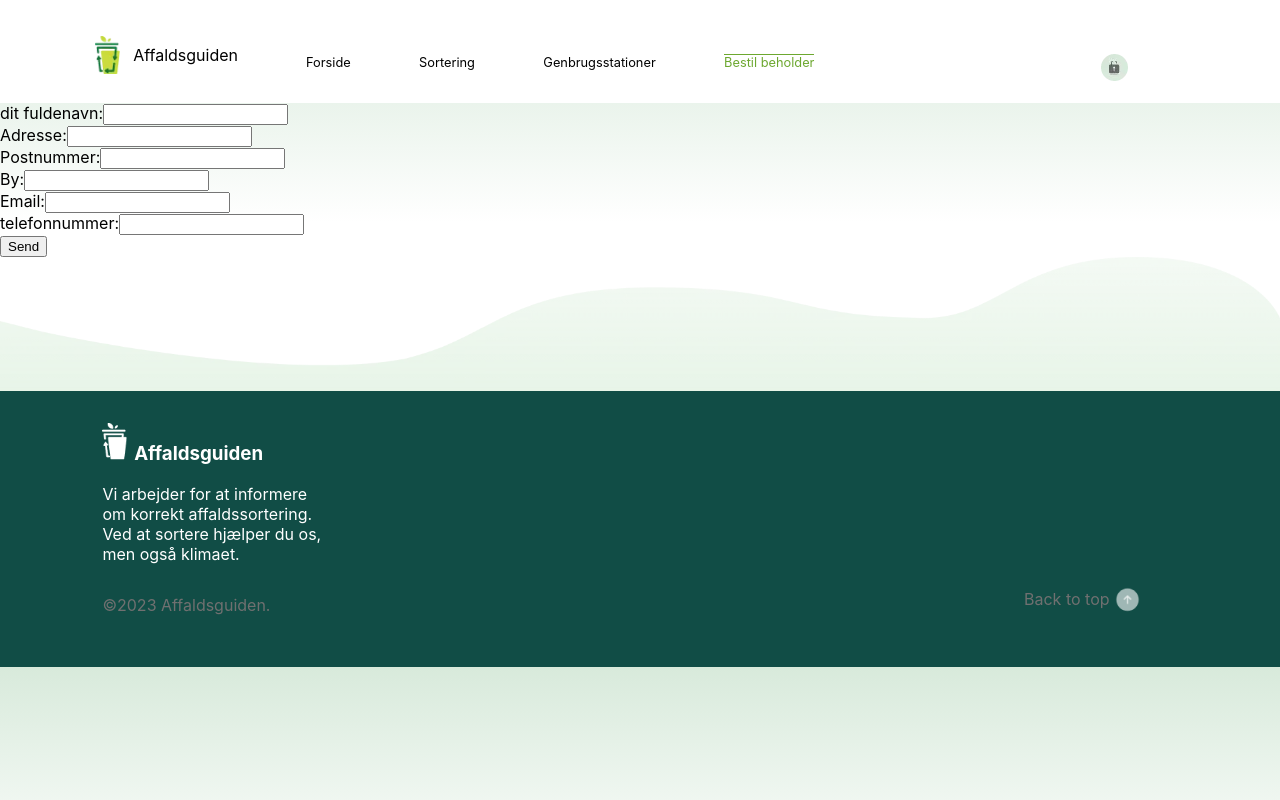
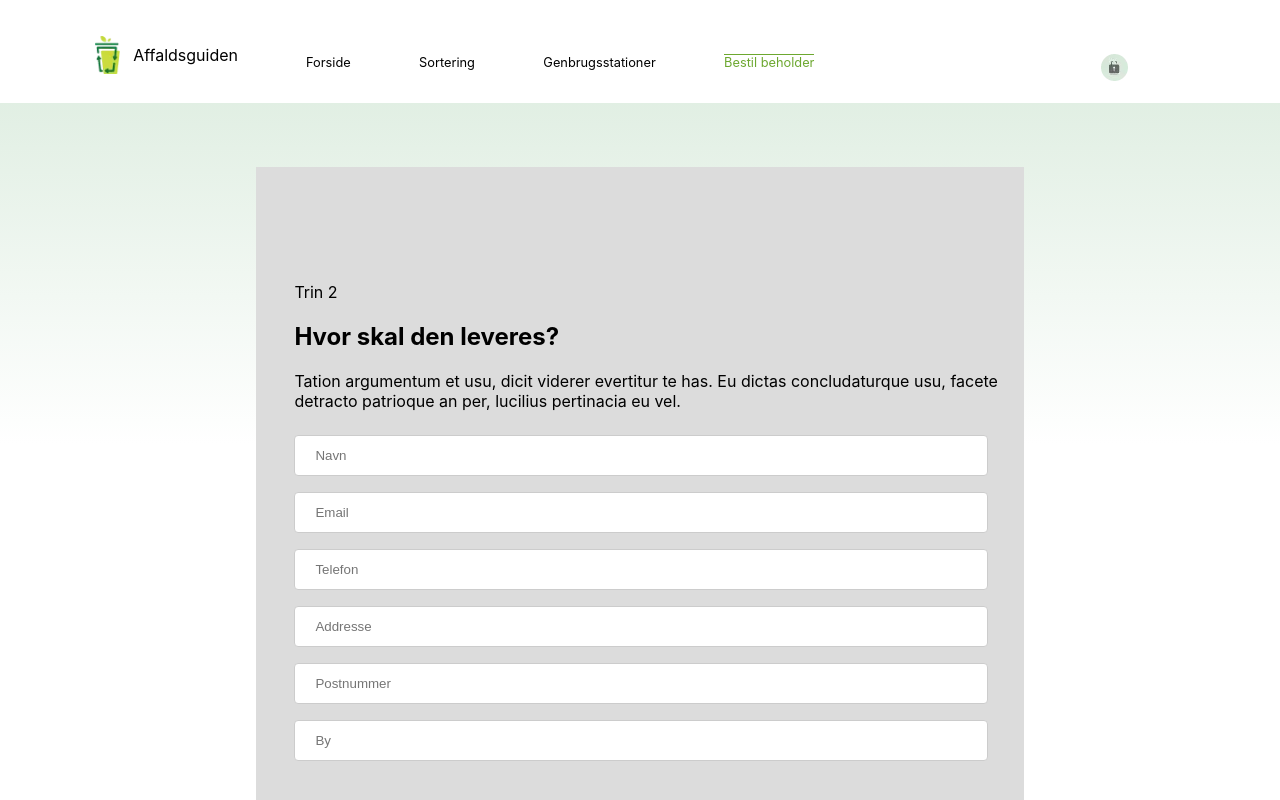
Before and after one commit to SlankehWeb/affaldsguiden, a React (Create React App) app: page /bestilbeholder/1 in a window 1280 px wide. Shown: the top 800 px of the page. Built offline with nearby package versions, Linux system fonts and the light colour scheme.

Commit message:
orderpart2 styling

```diff
--- a/src/components/pages/login/login.jsx
+++ b/src/components/pages/login/login.jsx
@@ -56,7 +56,7 @@ const Login = () => {
               <div>
                 <input
                   type="text"
-                  placeholder="Indtast brugernavn"
+                  placeholder="E-mail"
                   {...register("username", { required: true })}
                 />
                 {errors.username && (
@@ -65,7 +65,7 @@ const Login = () => {
               </div>
               <div>
                 <input
-                  placeholder="Indtast password"
+                  placeholder="Password"
                   type="password"
                   {...register("password", { required: true })}
                 />
--- a/src/components/pages/login/login.scss
+++ b/src/components/pages/login/login.scss
@@ -5,22 +5,13 @@
   margin-bottom: 10%;
   margin-left: 20%;
   margin-right: 20%;
-  display: grid;
-  grid-template-columns: repeat(2, 1fr);
-  grid-template-rows: 1fr;
-  grid-column-gap: 0px;
-  grid-row-gap: 0px;
+  display: flex;
+  justify-content: center;
   .logintextdiv {
-    grid-area: 1 / 1 / 2 / 2;
-    figure {
-      img {
-        width: 25px;
-      }
-    }
+    display: none;
   }
   .loginContainer {
     max-width: 80%;
-    grid-area: 1 / 2 / 2 / 3;
     border-radius: 10px;
     padding-top: 2%;
     padding-bottom: 5%;
@@ -31,6 +22,24 @@
     }
     form {
       text-align: center;
+      input[type=text], select{
+        width: 80%;
+        padding: 12px 20px;
+        margin: 8px 0;
+        display: inline-block;
+        border: 1px solid #ccc;
+        border-radius: 4px;
+        box-sizing: border-box;
+      }
+      input[type=password], select{
+        width: 80%;
+        padding: 12px 20px;
+        margin: 8px 0;
+        display: inline-block;
+        border: 1px solid #ccc;
+        border-radius: 4px;
+        box-sizing: border-box;
+      }
       button {
         margin-top: 3%;
         margin-bottom: 3%;
@@ -50,3 +59,24 @@
     }
   }
 }
+@media screen and (min-width: 1100px) {
+  .pageContainer {
+    display: grid;
+    grid-template-columns: repeat(2, 1fr);
+    grid-template-rows: 1fr;
+    grid-column-gap: 0px;
+    grid-row-gap: 0px;
+    .logintextdiv {
+      display: block;
+      grid-area: 1 / 1 / 2 / 2;}
+
+      figure {
+        img {
+          width: 25px;
+        }
+      }
+  }
+  .loginContainer {
+    grid-area: 1 / 2 / 2 / 3;
+  }
+}
--- a/src/components/pages/ordercontainerpage.jsx/parts/oderpart2.jsx
+++ b/src/components/pages/ordercontainerpage.jsx/parts/oderpart2.jsx
@@ -1,6 +1,7 @@
 import axios from "axios";
 import { useForm } from "react-hook-form";
 import { useParams } from "react-router-dom";
+import "./orderpart2.scss";
 
 const OrderPart2 = () => {
   const {
@@ -33,13 +34,34 @@ const OrderPart2 = () => {
   };
 
   return (
+    <div className="ordercontainer">
       <div>
+        <img
+          src={require("./Rectangle1.png")}
+          alt="first_step_form"
+          className="colum1"
+        />
+      </div>
+      <div className="colum2">
+        <div className="colum2text">
+          <p>Trin 2</p>
+          <h2>Hvor skal den leveres?</h2>
+          <p>
+            Tation argumentum et usu, dicit viderer evertitur te has. Eu dictas
+            concludaturque usu, facete detracto patrioque an per, lucilius
+            pertinacia eu vel.
+          </p>
+        </div>
         <form onSubmit={handleSubmit(formSubmit)}>
-      <input type="hidden" value={container_id} {...register("container_id")} />
+          <input
+            type="hidden"
+            value={container_id}
+            {...register("container_id")}
+          />
           <div>
-          <label htmlFor="fullname">dit fuldenavn:</label>
             <input
               id="fullname"
+              placeholder="Navn"
               {...register("fullname", {
                 required: "Du skal indtaste dit fuldenavn",
                 pattern: {
@@ -52,9 +74,39 @@ const OrderPart2 = () => {
           </div>
 
           <div>
-          <label htmlFor="address">Adresse:</label>
+            <input
+              id="email"
+              placeholder="Email"
+              {...register("email", {
+                required: "Du skal indtaste din email",
+                pattern: {
+                  value: /^\S+@\S+$/,
+                  message: "Du skal indtaste en gyldig mailadresse",
+                },
+              })}
+            />
+            {errors.email && <span>{errors.email.message}</span>}
+          </div>
+
+          <div>
+            <input
+              id="phone"
+              placeholder="Telefon"
+              {...register("phone", {
+                required: "Du skal indtaste dit telefonnummer",
+                pattern: {
+                  value: /^[0-9]{8}$/,
+                  message: "Du skal indtaste en gyldig telefonnummer",
+                },
+              })}
+            />
+            {errors.phone && <span>{errors.phone.message}</span>}
+          </div>
+
+          <div>
             <input
               id="address"
+              placeholder="Addresse"
               {...register("address", {
                 required: "Du skal indtaste din adresse",
               })}
@@ -63,9 +115,9 @@ const OrderPart2 = () => {
           </div>
 
           <div>
-          <label htmlFor="zipcode">Postnummer:</label>
             <input
               id="zipcode"
+              placeholder="Postnummer"
               {...register("zipcode", {
                 required: "Du skal indtaste dit postnummer",
                 pattern: {
@@ -86,9 +138,9 @@ const OrderPart2 = () => {
           </div>
 
           <div>
-          <label htmlFor="city">By:</label>
             <input
               id="city"
+              placeholder="By"
               {...register("city", {
                 required: "Du skal indtaste et bynavn",
               })}
@@ -97,39 +149,10 @@ const OrderPart2 = () => {
           </div>
 
           <div>
-          <label htmlFor="email">Email:</label>
-          <input
-            id="email"
-            {...register("email", {
-              required: "Du skal indtaste din email",
-              pattern: {
-                value: /^\S+@\S+$/,
-                message: "Du skal indtaste en gyldig mailadresse",
-              },
-            })}
-          />
-          {errors.email && <span>{errors.email.message}</span>}
-        </div>
-
-        <div>
-          <label htmlFor="phone">telefonnummer:</label>
-          <input
-            id="phone"
-            {...register("phone", {
-              required: "Du skal indtaste dit telefonnummer",
-              pattern: {
-                value: /^[0-9]{8}$/,
-                message: "Du skal indtaste en gyldig telefonnummer",
-              },
-            })}
-          />
-          {errors.phone && <span>{errors.phone.message}</span>}
-        </div>
-
-        <div>
             <button>Send</button>
           </div>
         </form>
+      </div>
     </div>
   );
 };
--- a/src/components/pages/ordercontainerpage.jsx/parts/order.scss
+++ b/src/components/pages/ordercontainerpage.jsx/parts/order.scss
@@ -1,3 +1,4 @@
+@use "../../../global/colors/colors.scss" as s;
 .ordercontainer {
   display: grid;
   grid-template-columns: repeat(3, 1fr);
@@ -23,6 +24,38 @@
       margin-top: 15%;
       margin-left: 5%;
     }
+  }
+  form{
+    margin-left: 5%;
+    position: relative;
+    padding-bottom: 20%;
+    input{
+      width: 95%;
+      padding: 12px 20px;
+      margin: 8px 0;
+      display: inline-block;
+      border: 1px solid #ccc;
+      border-radius: 4px;
+      box-sizing: border-box;
+    }
+      button {
+        position:absolute;
+        right: 0%;
+        top: 85%;
+        cursor: pointer;
+        padding: 2%;
+        width: 150px;
+        font-size: 1em;
+        text-align: center;
+        background-color: s.$light-green;
+        border: 2px solid s.$light-green;
+        border-radius: 5px;
+        color: s.$dark-green;
+        margin-right: 5%;
+        margin-left: 5%;
+        text-decoration: none;
+      }
+
   }
 }
 
--- a/src/components/pages/sortingpage/sortingdetails/sortingdetails.jsx
+++ b/src/components/pages/sortingpage/sortingdetails/sortingdetails.jsx
@@ -41,7 +41,7 @@ const SortingDetails = () => {
                 return (
                 <div key={category.id}>
                     <img
-                      src={`http://localhost:40000/Assets/Images/Guide//Icons/${category.icon_filename}`}
+                      src={`http://localhost:4000/Assets/Images/Guide/Icons/${category.icon_filename}`}
                       alt={category.title}
                     />
                 <p>{category.title}</p>
```
Also changed, not shown: src/components/pages/ordercontainerpage.jsx/parts/orderpart2.scss (added). Lines whose indentation alone changed are shown as unchanged.
